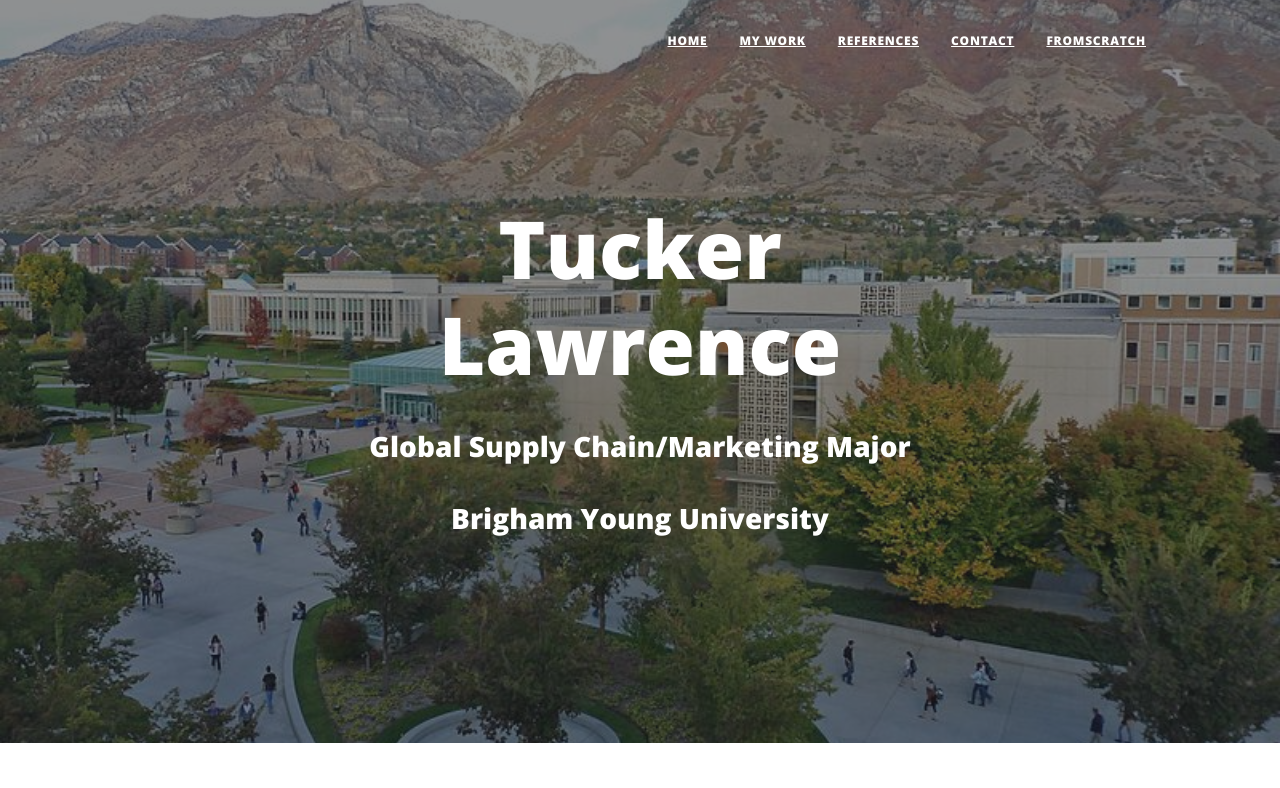
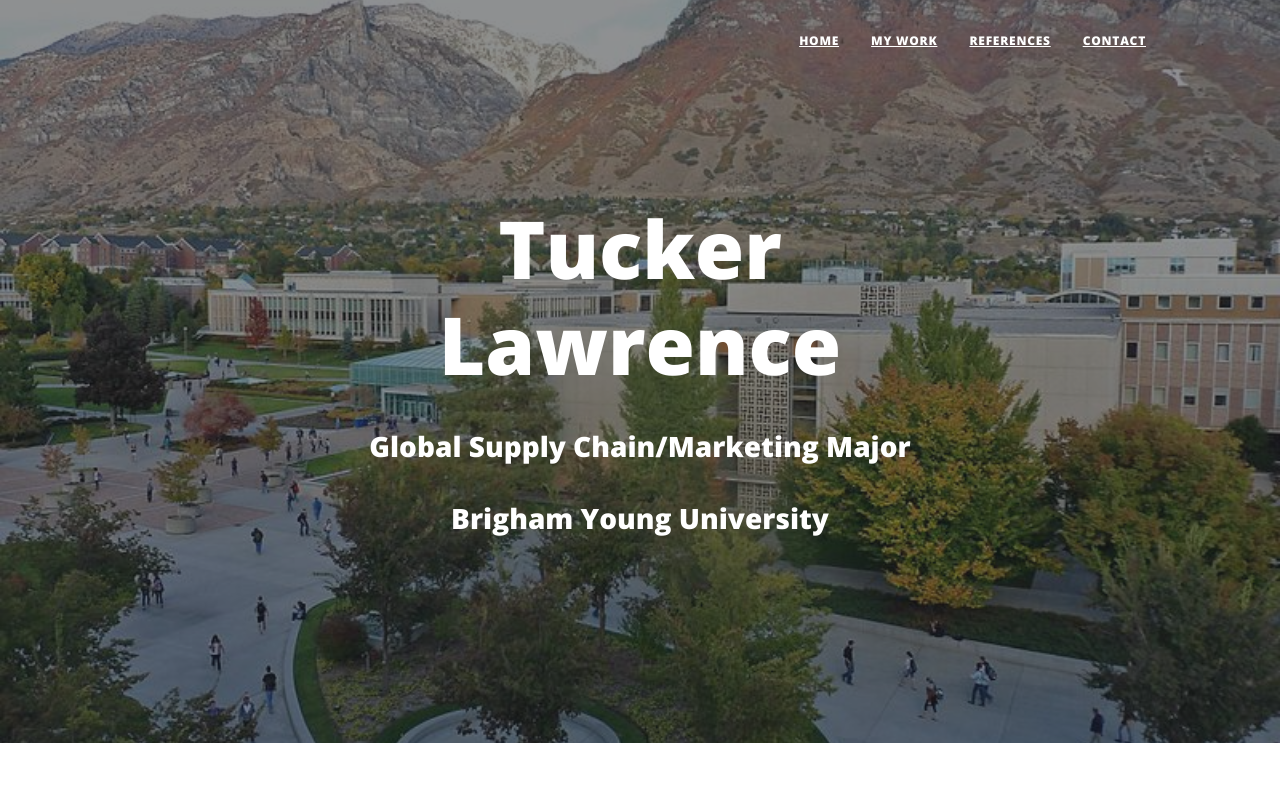
Before and after one commit to Tuck123456/IS201, a plain HTML site: page index.html in a window 1280 px wide. Shown: the top 788 px of the page. Drawn offline with nearby package versions, Linux system fonts and the light colour scheme.

Commit message:
Add files via upload

```diff
--- a/index.html
+++ b/index.html
@@ -30,7 +30,6 @@
                         <li class="nav-item"><a class="nav-link px-lg-3 py-3 py-lg-4" href="Mywork.html">My Work</a></li>
                         <li class="nav-item"><a class="nav-link px-lg-3 py-3 py-lg-4" href="references.html">References</a></li>
                         <li class="nav-item"><a class="nav-link px-lg-3 py-3 py-lg-4" href="contact.html">Contact</a></li>
-                        <li class="nav-item"><a class="nav-link px-lg-3 py-3 py-lg-4" href="FromScratch/myindex.html" target="_blank">FromScratch </a></li>
                     </ul>
                 </div>
             </div>
```
